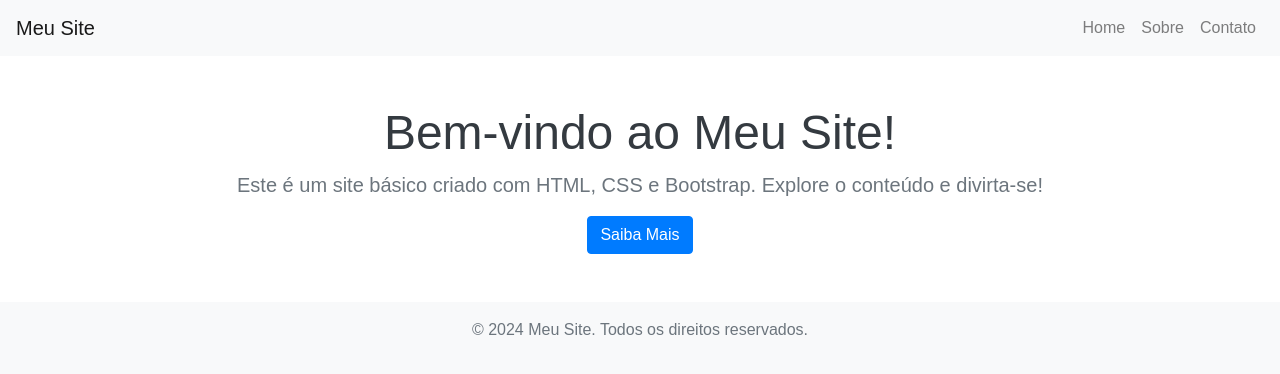
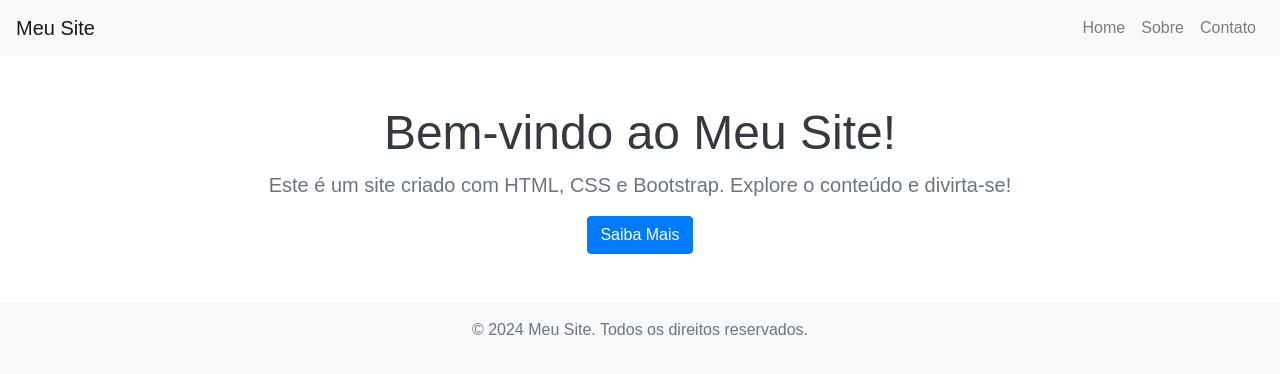
Before and after one commit to jordeano/meu-portfolio1, a plain HTML site: page index.html in a window 1280 px wide. Drawn offline with nearby package versions, Linux system fonts and the light colour scheme.

Commit message:
Update index.html

```diff
--- a/index.html
+++ b/index.html
@@ -34,7 +34,7 @@
     <!-- Seção de Introdução -->
     <section class="container text-center mt-5">
         <h1>Bem-vindo ao Meu Site!</h1>
-        <p class="lead">Este é um site básico criado com HTML, CSS e Bootstrap. Explore o conteúdo e divirta-se!</p>
+        <p class="lead">Este é um site criado com HTML, CSS e Bootstrap. Explore o conteúdo e divirta-se!</p>
         <button class="btn btn-primary">Saiba Mais</button>
     </section>
 
```
